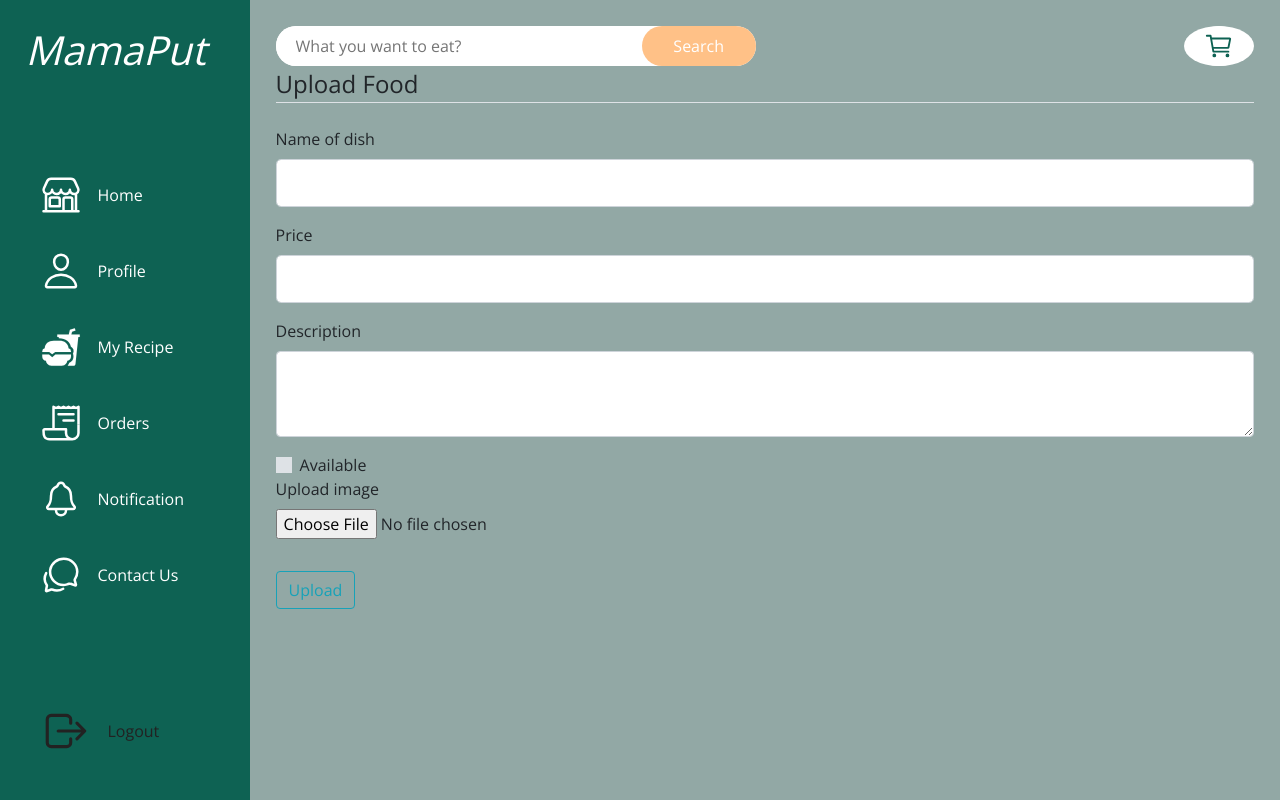
After one commit to Demidorn/demi-foods, a Flask app: page /upload in a window 1280 px wide. The commit adds this page. Run offline with Flask 3, Linux system fonts and the light colour scheme; some libraries are stand-ins or nearby versions.

Commit message:
user product upload

```diff
--- a/App/v1/forms.py
+++ b/App/v1/forms.py
@@ -1,8 +1,9 @@
 #!/usr/bin/python3
 """ Forms collection """
 from flask_wtf import FlaskForm
-from wtforms import StringField, PasswordField, SubmitField, BooleanField
-from wtforms.validators import DataRequired, Email, Length, EqualTo, ValidationError
+from flask_wtf.file import FileField, FileAllowed, FileRequired
+from wtforms import StringField, PasswordField, SubmitField, BooleanField, DecimalField, TextAreaField
+from wtforms.validators import DataRequired, Email, Length, EqualTo, ValidationError, NumberRange
 from flask_login import current_user
 from App.v1.models import User
 
@@ -45,3 +46,13 @@
             email = User.query.filter_by(email=email.data).first()
             if email:
                 raise ValidationError('Email already exist!')
+
+class ProdForm(FlaskForm):
+    """ Form to add product to database """
+    food_name = StringField('Name of dish', validators=[DataRequired(), Length(min=2, max=20)])
+    price = DecimalField('Price', validators=[DataRequired(), NumberRange(min=0)])
+    status = BooleanField('Available')
+    description = TextAreaField('Description')
+    image = FileField('Upload image', validators=[FileRequired(),
+                      FileAllowed(['jpg', 'png', 'jpeg'], 'Images only!')])
+    submit = SubmitField('Upload')
--- a/App/v1/models.py
+++ b/App/v1/models.py
@@ -34,7 +34,7 @@
     id = db.Column(db.Integer, primary_key=True)
     food_name = db.Column(db.String(120), unique=True, nullable=False)
     price = db.Column(db.Integer, nullable=False)
-    image = db.Column(db.String(60), nullable=False, default='prod_img.jpg')
+    image_path = db.Column(db.String(60), nullable=False, default='prod_img.jpg')
     status = db.Column(db.Boolean, nullable=False, default=True)
     description = db.Column(db.Text, nullable=True)
 
--- a/App/v1/routes.py
+++ b/App/v1/routes.py
@@ -1,7 +1,7 @@
 #!/usr/bin/python3
 """ all site routes """
 from App.v1 import app, db, bcrypt
-from App.v1.forms import RegForm, LoginForm, AddressForm
+from App.v1.forms import RegForm, LoginForm, AddressForm, ProdForm
 from App.v1.models import User, Product, Order, Address
 from flask import render_template, url_for, flash, redirect, request
 from flask_login import login_user, current_user, logout_user, login_required
@@ -130,3 +130,10 @@
     """ function logs out of the users session """
     logout_user()
     return redirect(url_for('landingPage'))
+
+
+@app.route('/upload', methods=['GET', 'POST'], strict_slashes=False)
+def upload():
+    """ function upload product to database """
+    upload = ProdForm()
+    return render_template('upload.html', title='Admin - area', upload=upload)
--- a/App/v1/templates/profile.html
+++ b/App/v1/templates/profile.html
@@ -1,5 +1,6 @@
 {% extends "dashboard.html" %}
 {% block content %}
+    <div class="content-section">
         <div class="container mt-5">
             <div class="form-group">
                 <div class="title">{{ current_user.first_name }}</div>
@@ -36,4 +37,5 @@
                 </form>
             </div>
         </div>
+    </div>
 {% endblock content %}
--- /dev/null
+++ b/App/v1/templates/upload.html
@@ -0,0 +1,58 @@
+{% extends "dashboard.html" %}
+{% block content %}
+    <div class="content-section">
+        <form method="POST" action="" enctype="multipart/form-data">
+            {{ upload.hidden_tag() }}
+            <fieldset class="form-group">
+                <legend class="border-bottom mb-4">Upload Food</legend>
+                <div class="form-group">
+                    {{ upload.food_name.label(class="form-control-label") }}
+
+                    {% if upload.food_name.errors %}
+                        {{ upload.food_name(class="form-control form-control-lg is-invalid") }}
+                        <div class="invalid-feedback">
+                            {% for error in upload.food_name.errors %}
+                                <span>{{ error }}</span>
+                            {% endfor %}
+                        </div>
+                    {% else %}
+                        {{ upload.food_name(class="form-control form-control-lg") }}
+                    {% endif %}
+                </div>
+                <div class="form-group">
+                    {{ upload.price.label(class="form-control-label") }}
+                    {% if upload.price.errors %}
+                        {{ upload.price(class="form-control form-control-lg is-invalid") }}
+                        <div class="invalid-feedback">
+                            {% for error in upload.price.errors %}
+                                <span>{{ error }}</span>
+                            {% endfor %}
+                        </div>
+                    {% else %}
+                        {{ upload.price(class="form-control form-control-lg") }}
+                    {% endif %}
+                </div>
+                <div class="form-group">
+                    {{ upload.description.label(class="form-control-label") }}
+                    {{ upload.description(class="form-control", rows=3) }}
+                </div>
+                <div class="custom-control custom-check">
+                    {{ upload.status(class="custom-control-input") }}
+                    {{ upload.status.label(class="custom-control-label") }}
+                </div>
+                <div class="form-group">
+                    {{ upload.image.label() }}
+                    {{ upload.image(class="form-control-file") }}
+                    {% if upload.image.errors %}
+                        {% for error in upload.image.errors %}
+                            <span class="text-danger">{{ error }}</span></br>
+                        {% endfor %}
+                    {% endif %}
+                </div>
+            </fieldset>
+            <div class="form-group">
+                {{ upload.submit(class="btn btn-outline-info") }}
+            </div>
+        </form>
+    </div>
+{% endblock content %}
```
Also changed, not shown: instance/sqlite.db. Lines whose indentation alone changed are shown as unchanged.
